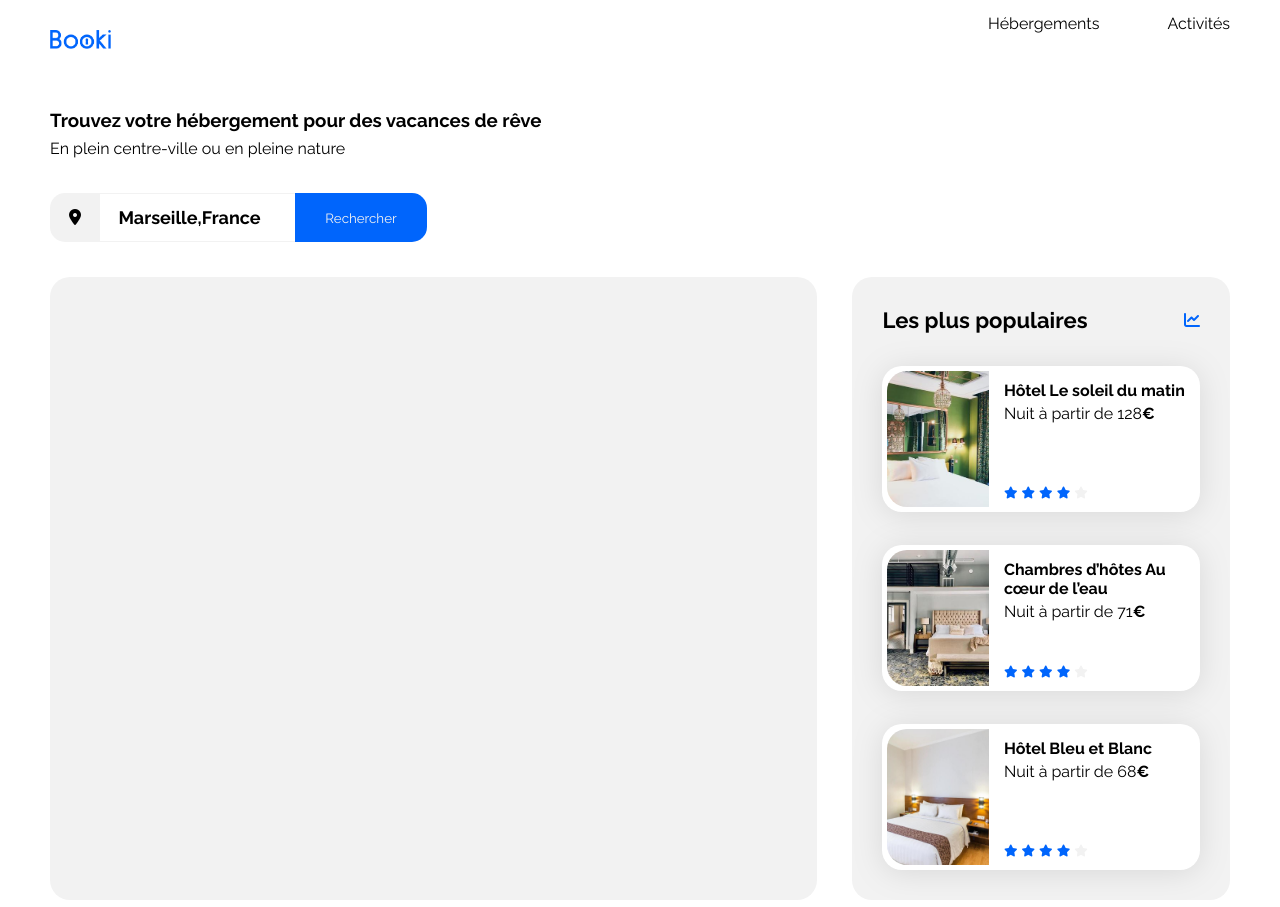
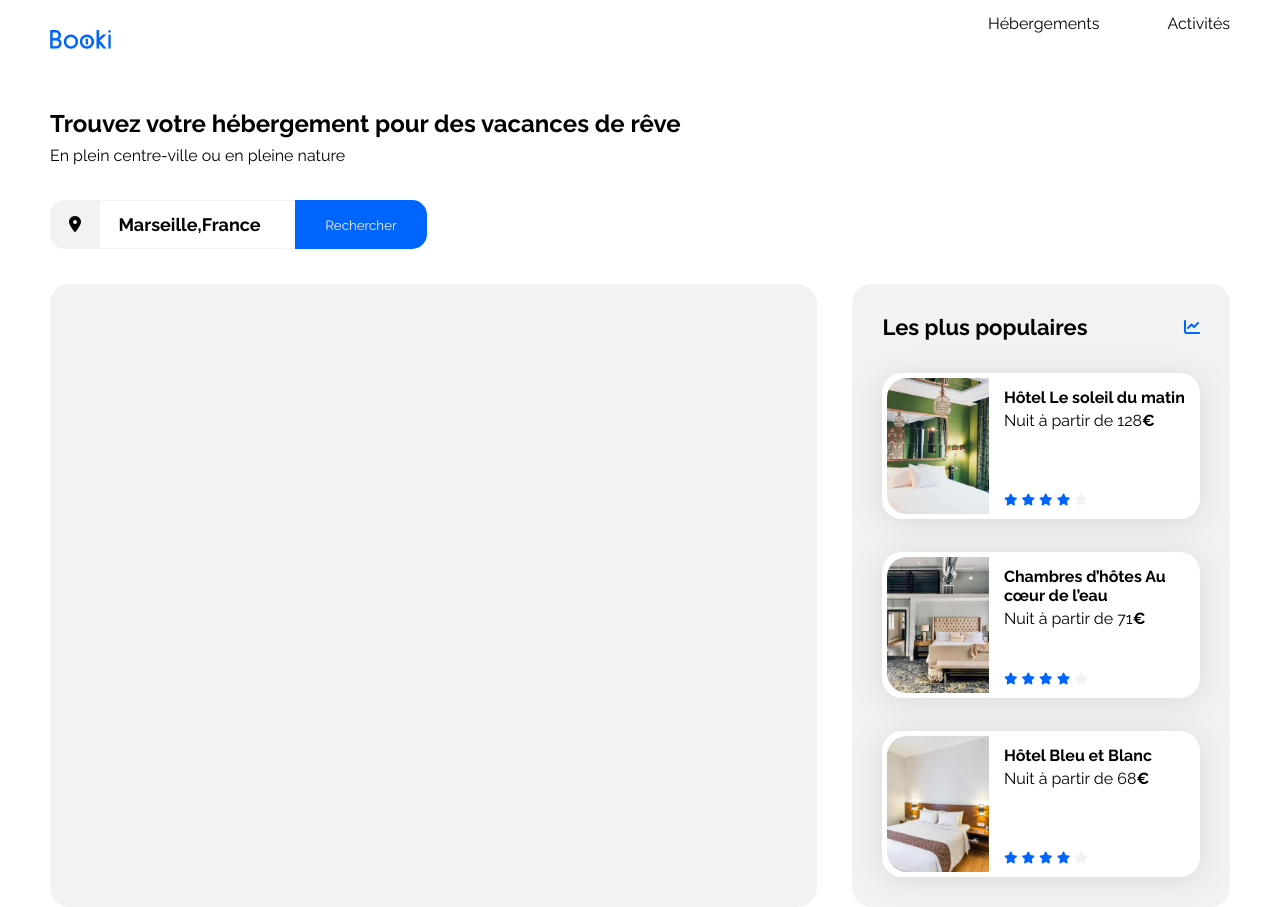
Before and after one commit to Lisley88/projet_booki, a plain HTML site: page index.html in a window 1280 px wide. Drawn offline with Linux system fonts and the light colour scheme.

Commit message:
ajout du topbar et searchbar 2

```diff
--- a/css/style.css
+++ b/css/style.css
@@ -46,7 +46,7 @@ header nav img {
     color:#0065FC;
 }
 /* info -header */
-header h3 {
+header h2 {
    margin-top: 30px;
 }
 header p {
--- a/index.html
+++ b/index.html
@@ -20,7 +20,7 @@
         <header>
             <nav>
                 <div class="topbar">
-                    <img src="./images/logo/Booki.png">
+                    <img src="./images/logo/Booki.png" alt="Logo de Booki">
                     <div class="topbar-lien">
                         <div class="topbar-nav">
                             <a href="#">Hébergements</a>
@@ -32,7 +32,7 @@
                 </div>
             </nav>
 
-            <h3>Trouvez votre hébergement pour des vacances de rêve</h3>
+            <h2>Trouvez votre hébergement pour des vacances de rêve</h2>
             <p>En plein centre-ville ou en pleine nature</p>
 
             <div class="searchbar">
```
